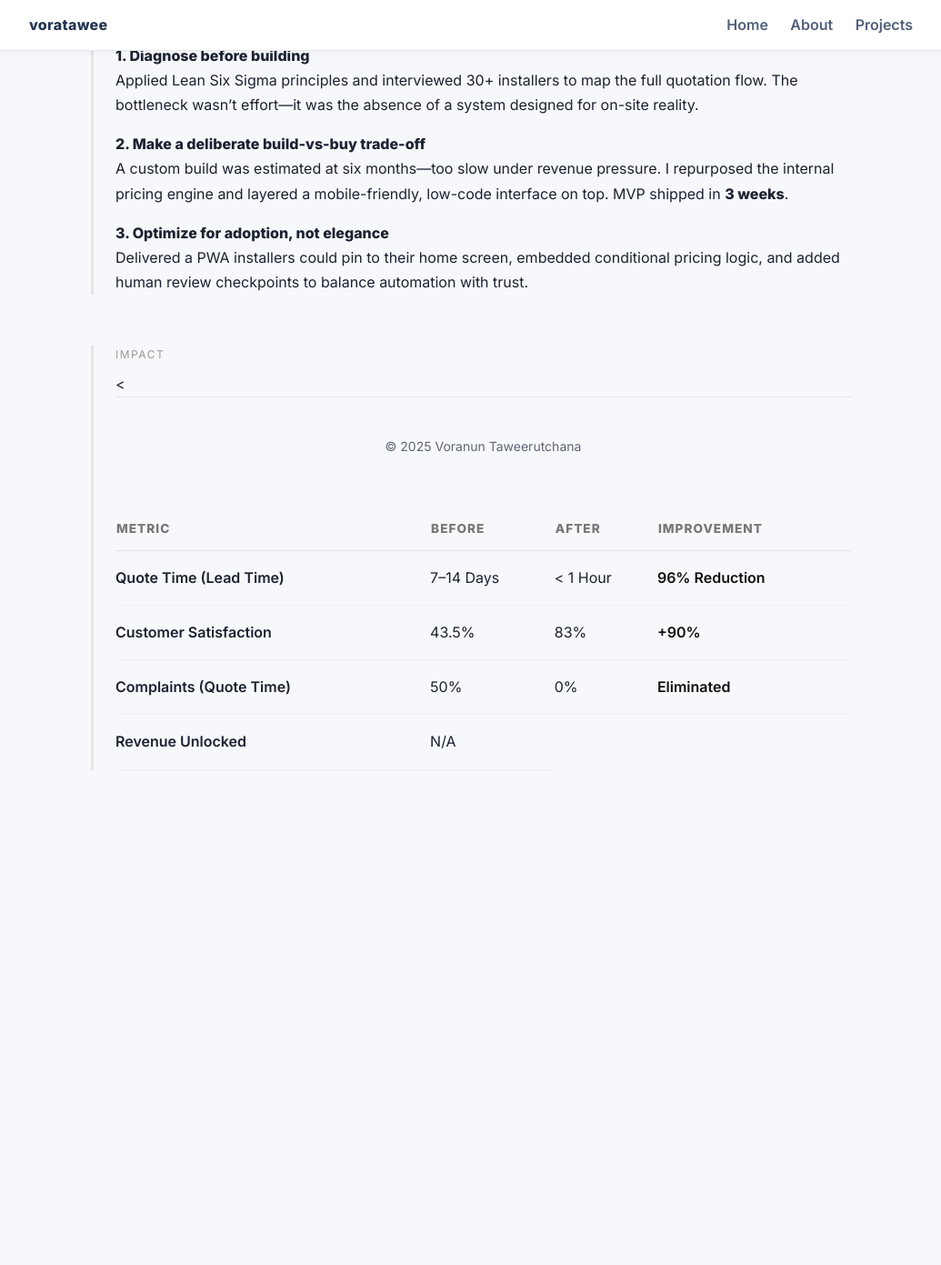
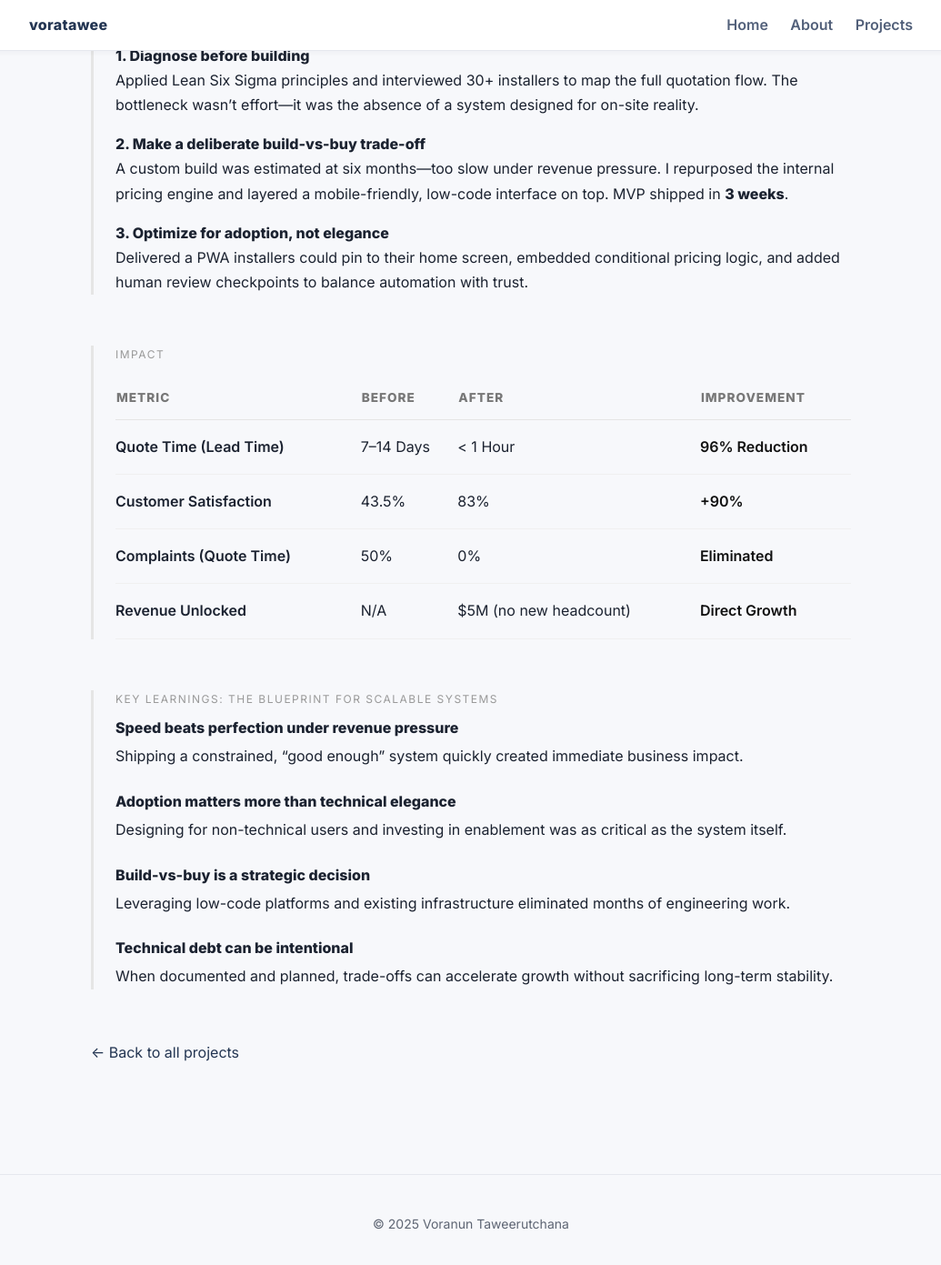
Before and after one commit to voratawee/voratawee.github.io, a Jekyll site: the page built from projects/crm/onlinequotation/index.html, in a window 1280 px wide and 1400 px high, scrolled down 1678 px. Shown: the top 1391 px of the window at 91% size, without its empty margins (122-1157 px from the left). Built offline with Jekyll 4.4.1, drawn with Linux system fonts in a browser that asks for light colours; before the commit the page ends 2685 px from its top, so only the background shows below that.

Commit message:
Update index.html

```diff
--- a/projects/crm/onlinequotation/index.html
+++ b/projects/crm/onlinequotation/index.html
@@ -201,4 +201,38 @@ title: Online Quotation System
         <tr>
           <td><strong>Revenue Unlocked</strong></td>
           <td>N/A</td>
-          <
+          <td>$5M (no new headcount)</td>
+          <td class="impact-highlight">Direct Growth</td>
+        </tr>
+      </tbody>
+    </table>
+  </section>
+
+  <!-- KEY LEARNINGS -->
+  <section class="project-section">
+    <div class="label">Key learnings: The blueprint for scalable systems</div>
+
+    <div class="learning">
+      <strong>Speed beats perfection under revenue pressure</strong>
+      Shipping a constrained, “good enough” system quickly created immediate business impact.
+    </div>
+
+    <div class="learning">
+      <strong>Adoption matters more than technical elegance</strong>
+      Designing for non-technical users and investing in enablement was as critical as the system itself.
+    </div>
+
+    <div class="learning">
+      <strong>Build-vs-buy is a strategic decision</strong>
+      Leveraging low-code platforms and existing infrastructure eliminated months of engineering work.
+    </div>
+
+    <div class="learning">
+      <strong>Technical debt can be intentional</strong>
+      When documented and planned, trade-offs can accelerate growth without sacrificing long-term stability.
+    </div>
+  </section>
+
+  <p><a href="/projects/">← Back to all projects</a></p>
+
+</main>
```
